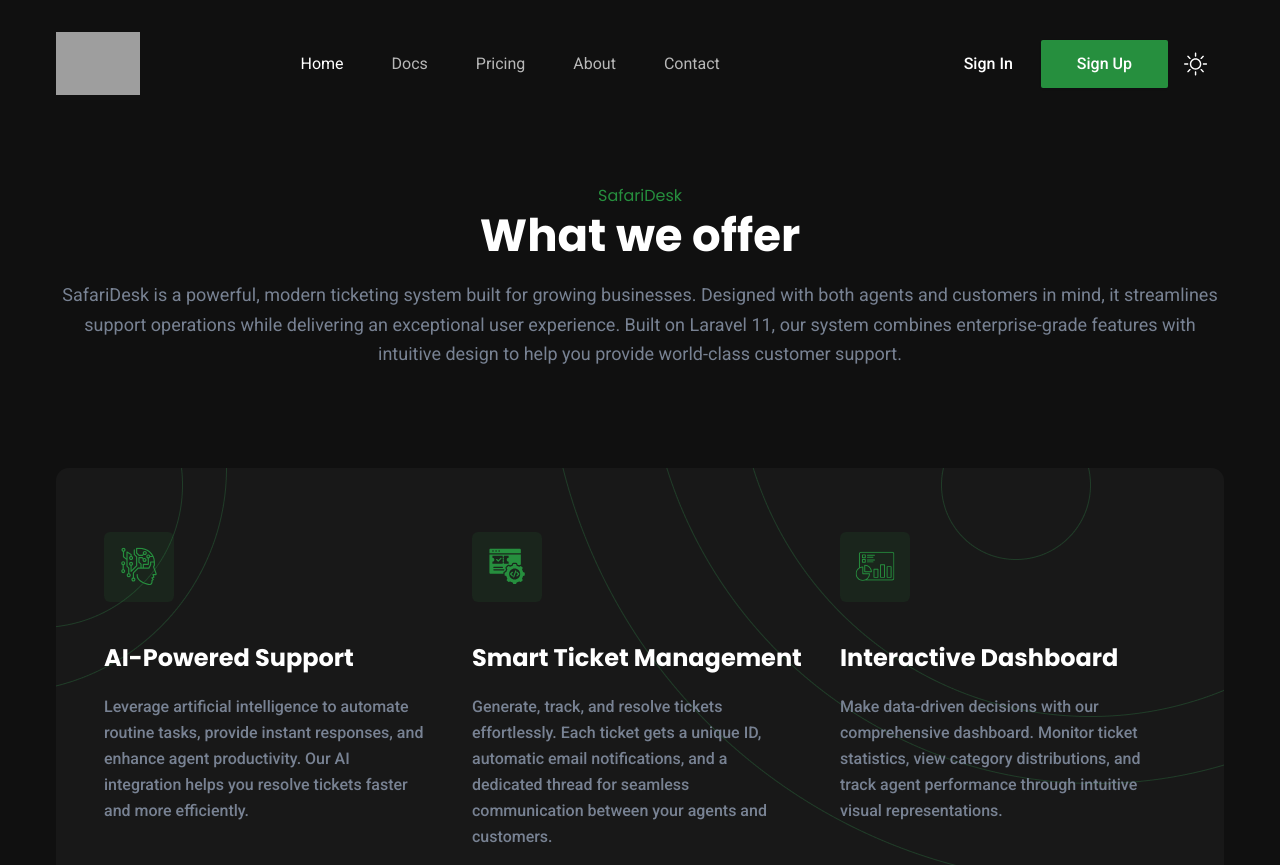
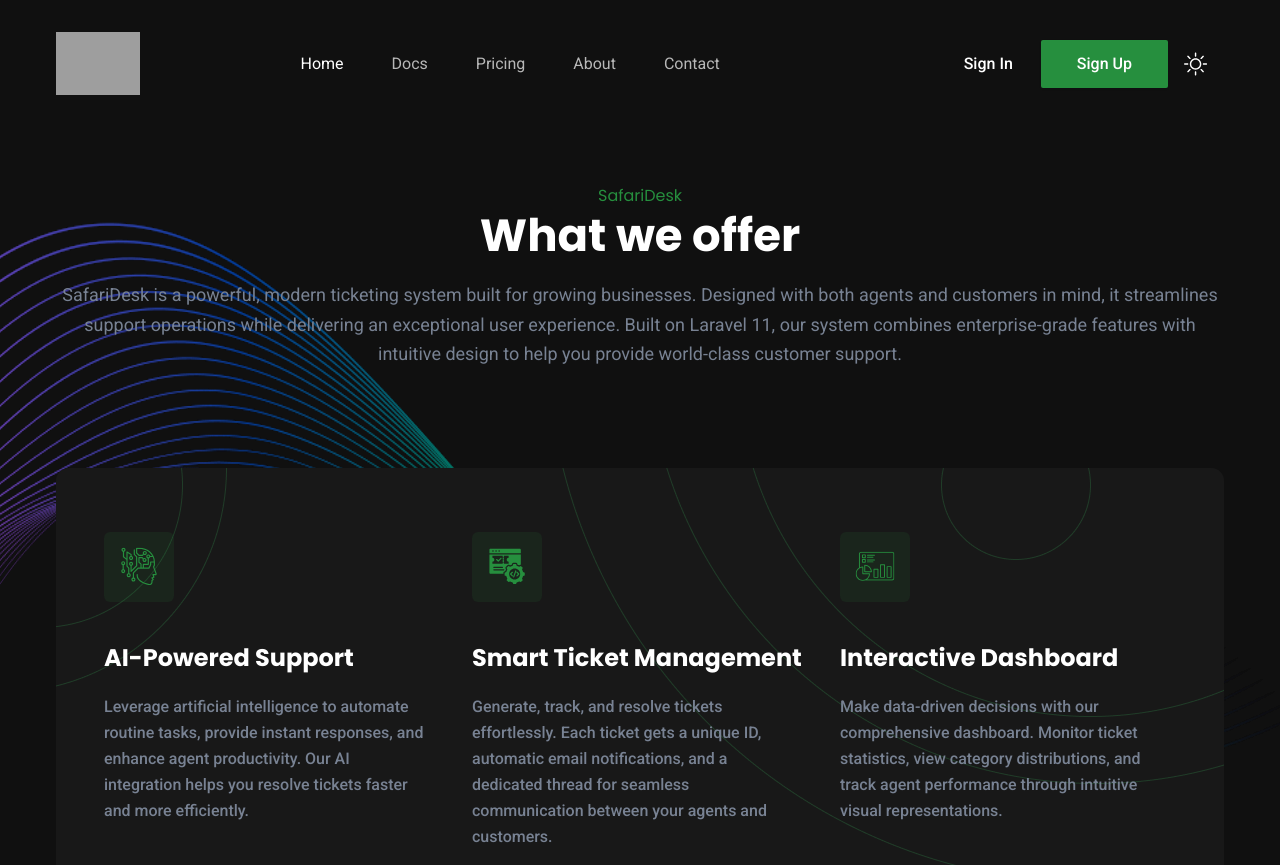
Before and after one commit to safaridesk/safaridesk-website, a Next.js app: page / in a window 1280 px wide. Shown: the top 865 px of the page. Built offline with nearby package versions, Linux system fonts and the light colour scheme; grey boxes are pictures that could not be loaded; what tailwindcss-animated would draw is missing.

Commit message:
Added and displaying the wavy mesh accent image

```diff
--- a/components/About/AboutSectionOne.tsx
+++ b/components/About/AboutSectionOne.tsx
@@ -19,10 +19,14 @@
 
   return (
     <section id="about" className="pt-16 md:pt-20 lg:pt-28">
+
       <div className="container">
+
         <div className="border-b border-body-color/[.15] pb-16 dark:border-white/[.15] md:pb-20 lg:pb-28">
           <div className="-mx-4 flex flex-wrap items-center">
+
             <div className="w-full px-4 lg:w-1/2">
+
               <SectionTitle
                 title="Crafted for business in all industries"
                 paragraph="Focus on your customers‘ needs while we handle ticket generation for you."
@@ -71,6 +75,7 @@
           </div>
         </div>
       </div>
+
     </section>
   );
 };
--- a/components/Common/SectionTitle.tsx
+++ b/components/Common/SectionTitle.tsx
@@ -1,3 +1,5 @@
+import Image from "next/image";
+
 const SectionTitle = ({
   title,
   paragraph,
@@ -13,11 +15,20 @@
 }) => {
   return (
     <>
+    <div>
+        <Image
+        alt="SafariDesk website mesh accent image"
+        src="/images/mesh-1img.png"
+        fill
+        className="absolute opacity-50 -z-10"
+        />
+      </div>
       <div
         className={`wow fadeInUp w-full ${center ? "mx-auto text-center" : ""}`}
         data-wow-delay=".1s"
         style={{ width: width, marginBottom: mb }}
       >
+
         <h2 className="animate-fade-up animate-duration-[1600ms] mb-4 text-3xl font-bold !leading-tight text-black dark:text-white sm:text-4xl md:text-[45px]">
           {title}
         </h2>
--- a/components/Features/index.tsx
+++ b/components/Features/index.tsx
@@ -24,6 +24,7 @@
             ))}
           </div>
         </div>
+
       </section>
     </>
   );
```
Also changed, not shown: public/images/mesh-1img.png (added).
